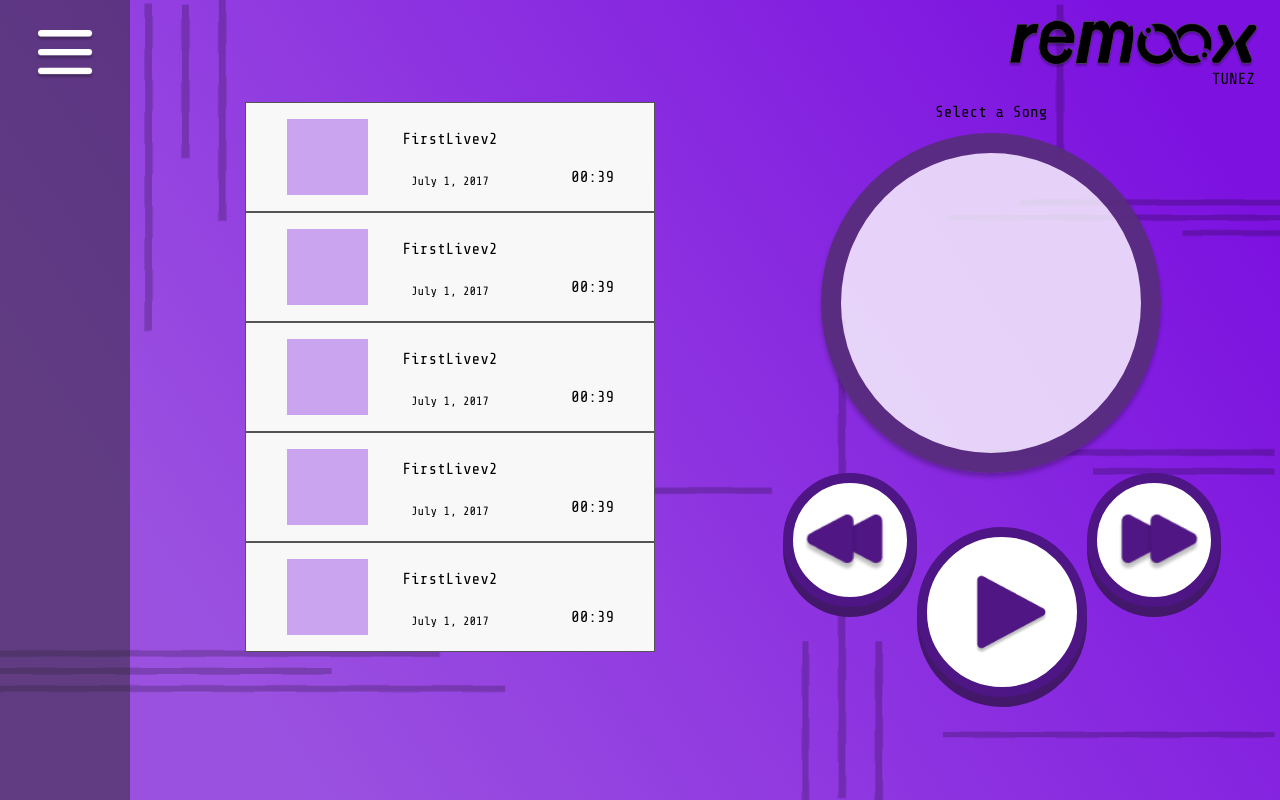
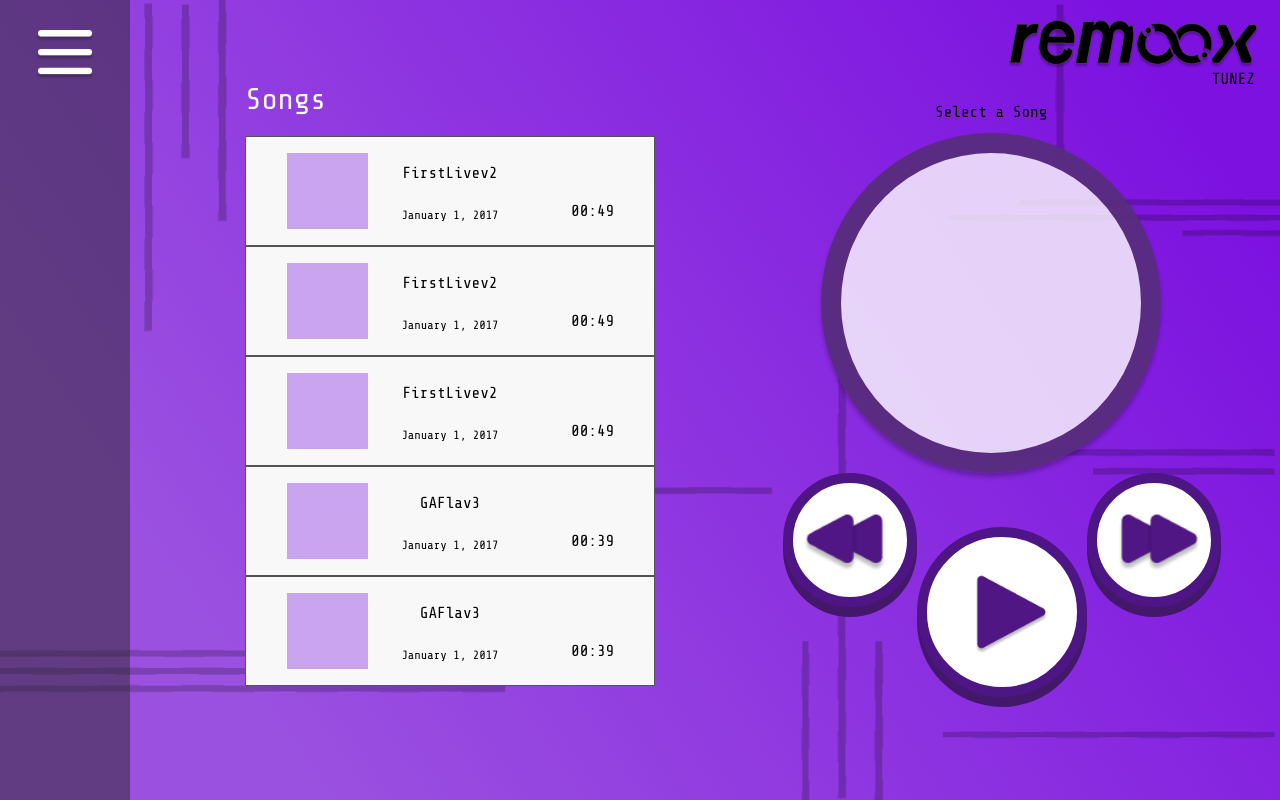
Before and after one commit to hopeatina/remiix, a React (Create React App) app in the folder react-ui/: page /tunez in a window 1280 px wide. Built offline with nearby package versions, Linux system fonts and the light colour scheme; no server answers.

Commit message:
changed pause icon + song referencing
Next control per leaving/ forward/backward
Need to adjust spacing/coloring/scroll/svg arrows/random animation
Next Content / Styling

```diff
--- a/react-ui/src/App.css
+++ b/react-ui/src/App.css
@@ -400,8 +400,8 @@ html, #root, .App {
     height: 80%;
     top: 10%;
     position: relative;
-    margin-left: 2%;
-    width: 180px;
+    margin-left: 4%;
+    width: 20%;
     background: rgba(208, 213, 78, 0.67);
     border-radius: 10px;
     float: left;
--- a/react-ui/src/Tunez/SongItem.js
+++ b/react-ui/src/Tunez/SongItem.js
@@ -16,9 +16,9 @@ class SongItem extends Component {
         return (
             <div className="Tunez-item" onClick={this.props.onClick}>
                 <div className="Tunez-cover"></div>
-                <div className="Tunez-title">FirstLivev2</div>
-                <div className="Tunez-date">July 1, 2017</div>
-                <div className="Tunez-length">00:39</div>
+                <div className="Tunez-title">{this.props.attr.title}</div>
+                <div className="Tunez-date">{this.props.attr.createDate}</div>
+                <div className="Tunez-length">{this.props.attr.time}</div>
             </div>
         )
     }
--- a/react-ui/src/Tunez/Tunez.js
+++ b/react-ui/src/Tunez/Tunez.js
@@ -9,41 +9,48 @@ import Overlay from '../Overlay.js';
 import SongItem from './SongItem.js'
 import back from '../Home/back.png'
 import play from '../Home/play.png'
-import pause from '../Home/next.png'
+import pause from '../Home/pause.png'
 import next from '../Home/next.png'
 import ReactAudioPlayer from 'react-audio-player';
 import Waveform from './Waveform.js';
 import song from '../Data/FirstLivev2.wav';
+import song2 from '../Data/GAFlav3-allind.wav';
 
 class Tunez extends Component {
 
     constructor() {
         super();
-        this.state = {selected: "Select a Song", playimg: play, song: song, other: null};
+        console.log(song);
+        this.state = {selected: "Select a Song",
+            playimg: play,
+            song: song,
+            other: null,
+            defaultsong: {songref: song, title: "FirstLivev2", createDate: "January 1, 2017", time: "00:49"},
+            secondsong: {songref: song2, title: "GAFlav3", createDate: "January 1, 2017", time: "00:39"}};
         // this.switchSelection = this.switchSelection.bind(this);
     }
 
-    switchSelection(j) {
-        console.log(j);
+    switchSelection(chosen) {
+        console.log(chosen);
         this.setState({
-            selected: j
+            selected: chosen.title,
+            song: chosen.songref
         });
     }
 
-    switchPlay() {
+    switchPlay(chosen) {
         this.setState({
             playimg: this.state.playimg == play ? pause : play,
-            song: song
         });
     }
 
     componentDidMount() {
         var self = this;
-        axios.get(`/api/post`)
+        axios.get(`/api/song`)
             .then(function(res){
                 console.log(res.data);
-                const posts = res.data[0].title;
-                self.setState({other: posts});
+                const songs = res.data[0].title;
+                self.setState({other: songs});
             });
     }
 
@@ -55,13 +62,12 @@ class Tunez extends Component {
                 <div className="Pagetitle">TUNEZ</div>
                 <div className="Page-div">
                     <div className="Tunez-list">
-                        <div onClick={() => this.switchSelection("New Title")} className="Tunez-category">{this.state.other}</div>
-                        <SongItem onClick={() => this.switchSelection("FirstLivev2")}/>
-                        <SongItem onClick={() => this.switchSelection("FirstLivev2")}/>
-                        <SongItem onClick={() => this.switchSelection("FirstLivev2")}/>
-                        <SongItem onClick={() => this.switchSelection("FirstLivev2")}/>
-                        <SongItem onClick={() => this.switchSelection("FirstLivev2")}/>
-
+                        <div onClick={() => this.switchSelection("New Title")} className="Tunez-category">Songs</div>
+                        <SongItem attr={this.state.defaultsong} onClick={() => this.switchSelection(this.state.defaultsong)}/>
+                        <SongItem attr={this.state.defaultsong} onClick={() => this.switchSelection(this.state.defaultsong)}/>
+                        <SongItem attr={this.state.defaultsong} onClick={() => this.switchSelection(this.state.defaultsong)}/>
+                        <SongItem attr={this.state.secondsong} onClick={() => this.switchSelection(this.state.secondsong)}/>
+                        <SongItem attr={this.state.secondsong} onClick={() => this.switchSelection(this.state.secondsong)}/>
                     </div>
                     <div className="Tunez-playing">
                         <div className="Tunez-songwave">
```
Also changed, not shown: react-ui/src/Tunez/Waveform.js (+0 -13 lines), react-ui/src/Home/pause.png (added), 1 other file (tests, documents, lock files or other folders).
